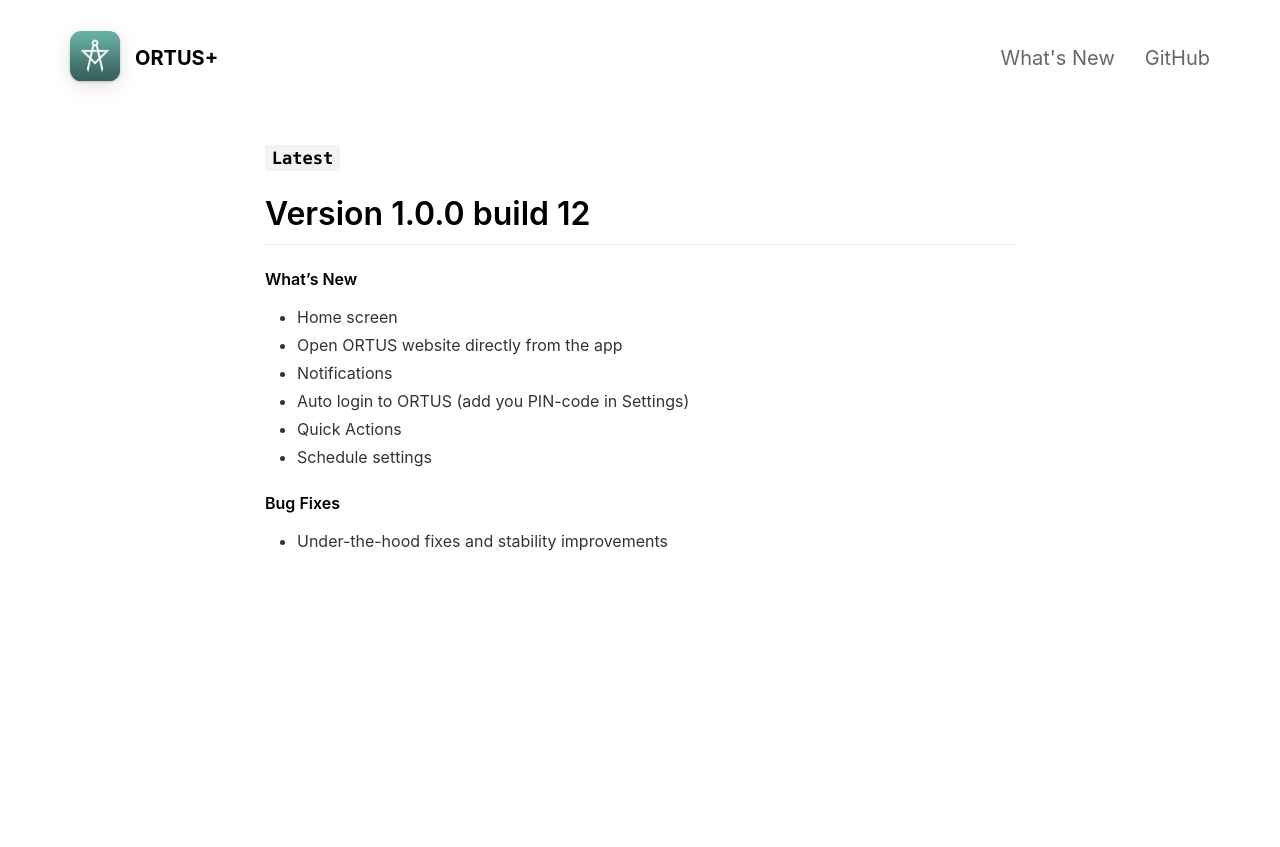
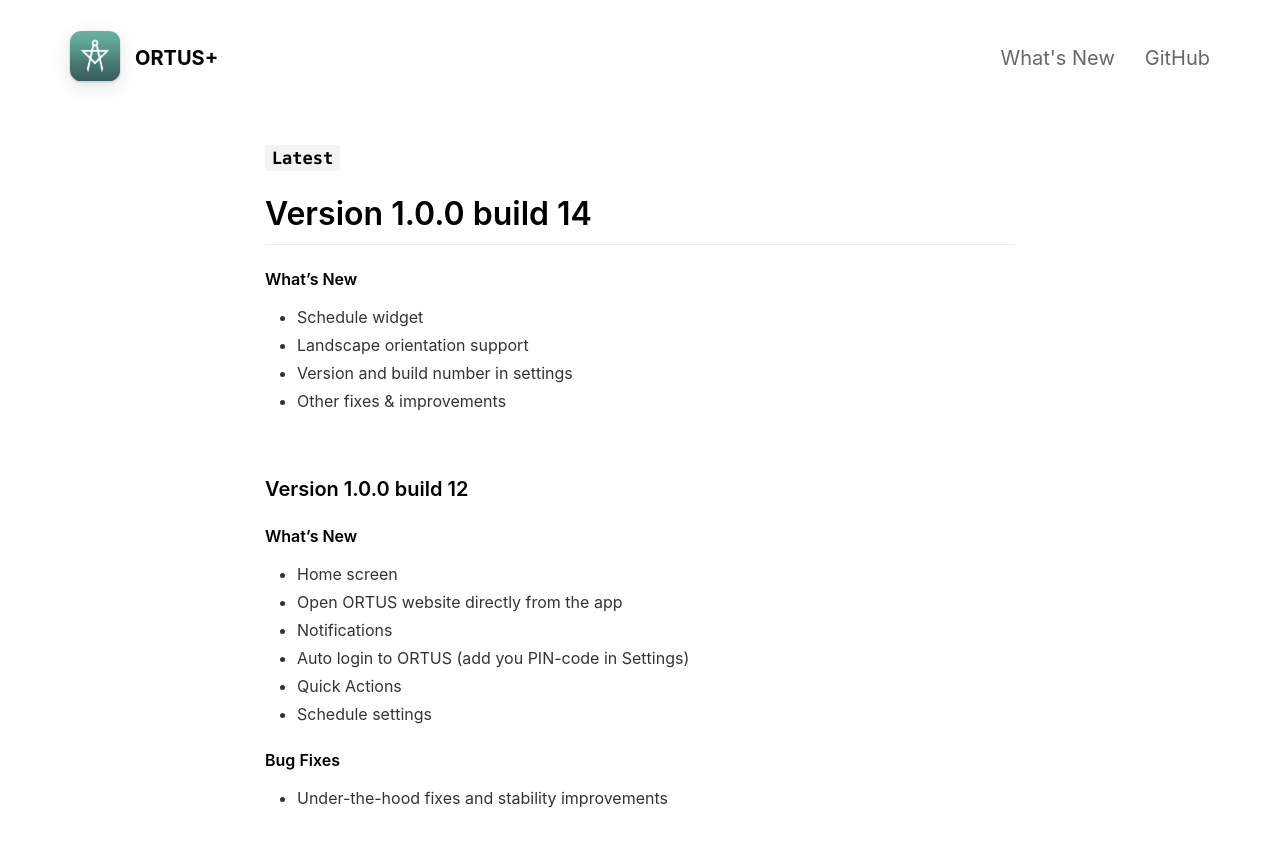
Before and after one commit to ORTUS-Plus/ortus-plus.github.io, a Jekyll site: the page built from _pages/changelog.md, in a window 1280 px wide. Shown: the top 847 px of the page. Built offline with Jekyll 4.4.1, drawn with Linux system fonts in a browser that asks for light colours; nearby versions of some CDN libraries.

Commit message:
new version in changelog

```diff
--- a/_config.yml
+++ b/_config.yml
@@ -14,7 +14,6 @@ enable_smart_app_banner                   : true
 # Information About Yourself
 your_name                                 : Firdavs Khaydarov
 your_link                                 : https://recouse.me
-your_city                                 : Riga, Latvia
 twitter_username                          : Recouse
 github_username                           : Recouse
 
--- a/_pages/changelog.md
+++ b/_pages/changelog.md
@@ -5,8 +5,17 @@ include_in_header: true
 ---
 
 ### `Latest`
-# **Version 1.0.0 build 12**
+# **Version 1.0.0 build 14**
 
+#### What's New
+- Schedule widget
+- Landscape orientation support
+- Version and build number in settings
+- Other fixes & improvements
+
+<br>
+
+### **Version 1.0.0 build 12**
 #### What's New
 - Home screen
 - Open ORTUS website directly from the app
```
